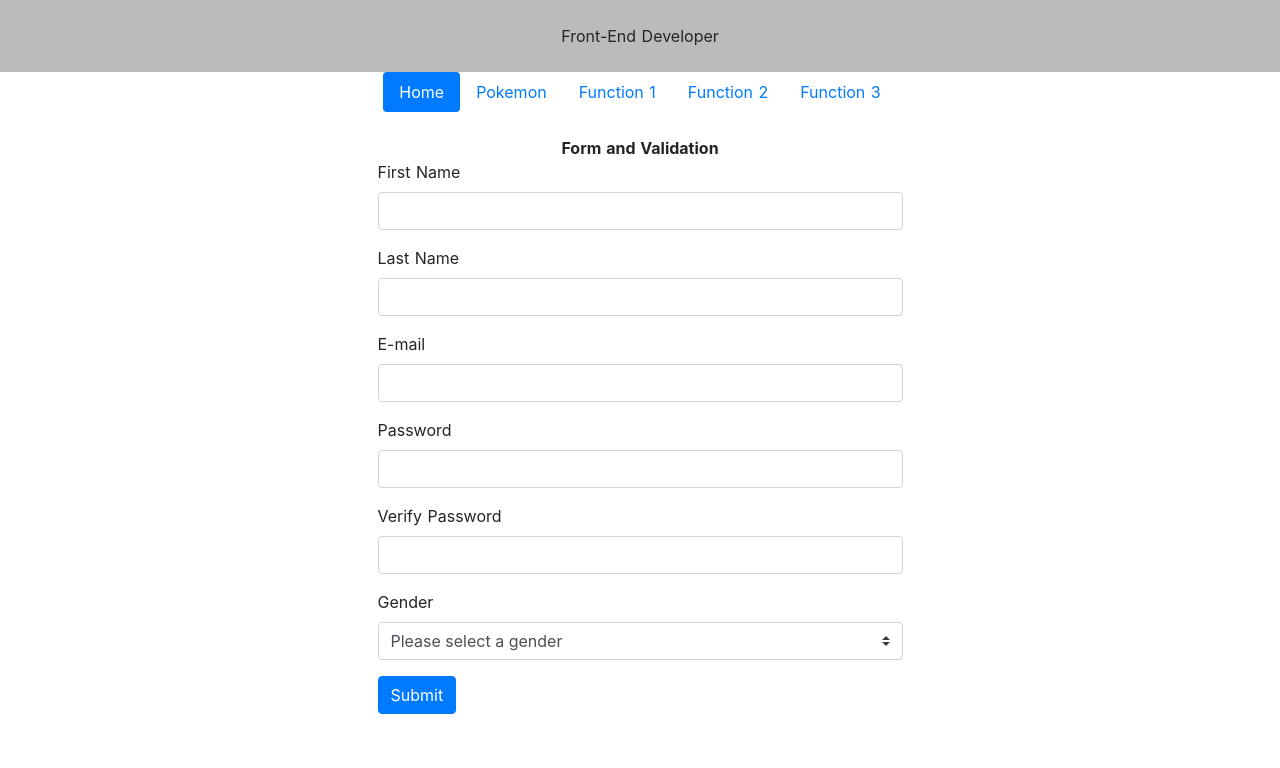
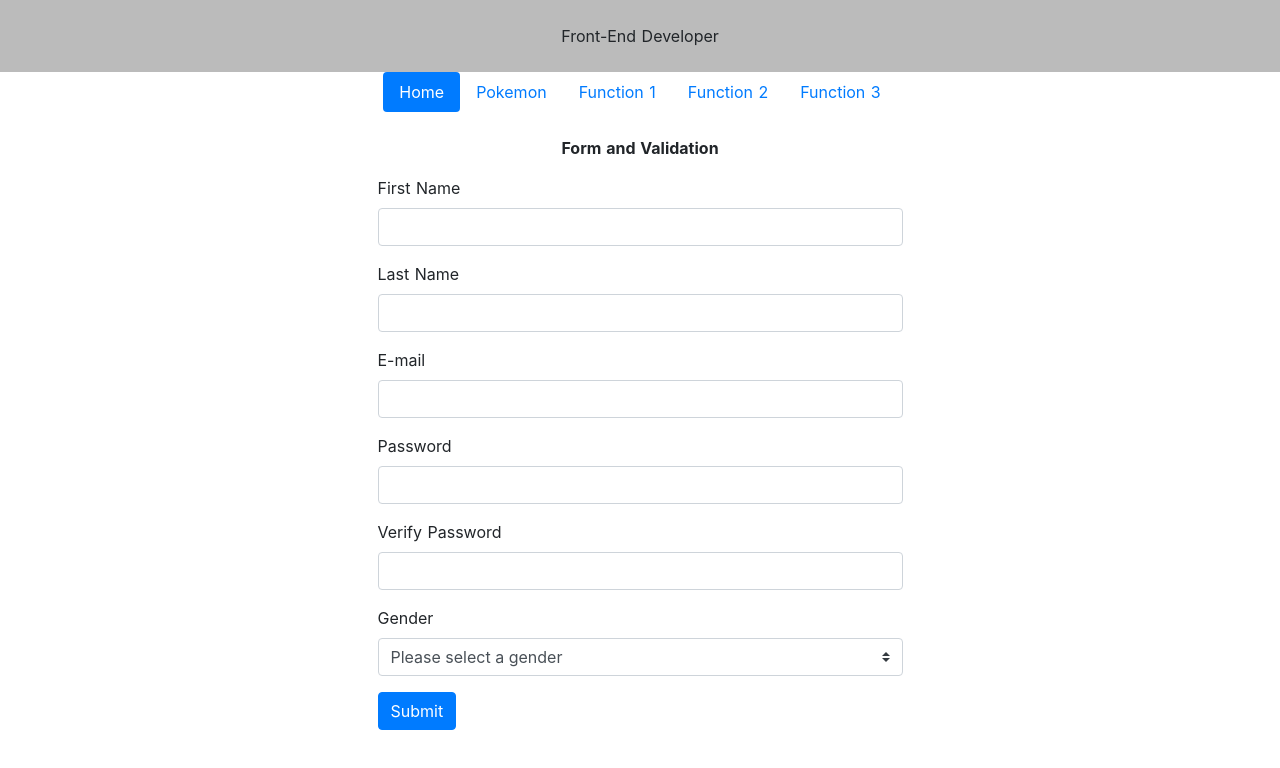
Before and after one commit to taweewat-tk/paiduaykanmai, a Nuxt app: page / in a window 1280 px wide. Shown: the top 768 px of the page. Built offline with nearby package versions, Linux system fonts and the light colour scheme.

Commit message:
title text

```diff
--- a/pages/index.vue
+++ b/pages/index.vue
@@ -1,6 +1,6 @@
 <template>
   <div>
-    <div class="text-center bold">
+    <div class="text-center bold pb-3">
       Form and Validation
     </div>
     <div class="d-flex justify-content-center">
--- a/pages/pokemon.vue
+++ b/pages/pokemon.vue
@@ -1,6 +1,6 @@
 <template>
   <div>
-    <div>
+    <div class="text-center bold pb-3">
       Pokemon
     </div>
     <div class="row">
```
